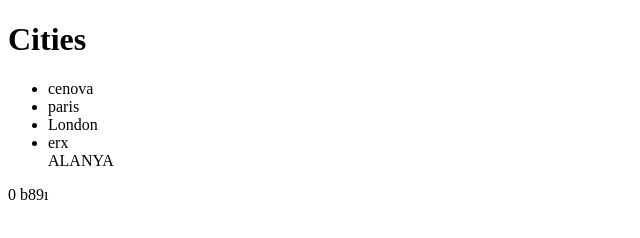
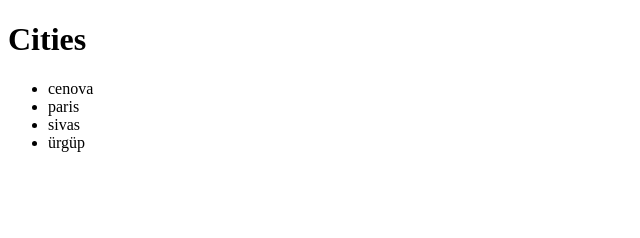
Before and after one commit to AsirD06/t126, a plain HTML site: page index.html in a window 1280 px wide. Shown: the whole page, without its empty margins (0-640 px from the left). Drawn offline with Linux system fonts and the light colour scheme.

Commit message:
ürgüp geldi

```diff
--- a/index.html
+++ b/index.html
@@ -10,10 +10,9 @@
 <ul>
 <li>cenova</li>
 <li>paris</li>
-<li>London</li>
-<li>erx</li>
-ALANYA</ul>
+<li>sivas</li>
+<li>ürgüp</li>
 
-0                                                                                               b89ı
+</ul>
 </body>
 </html>
```
